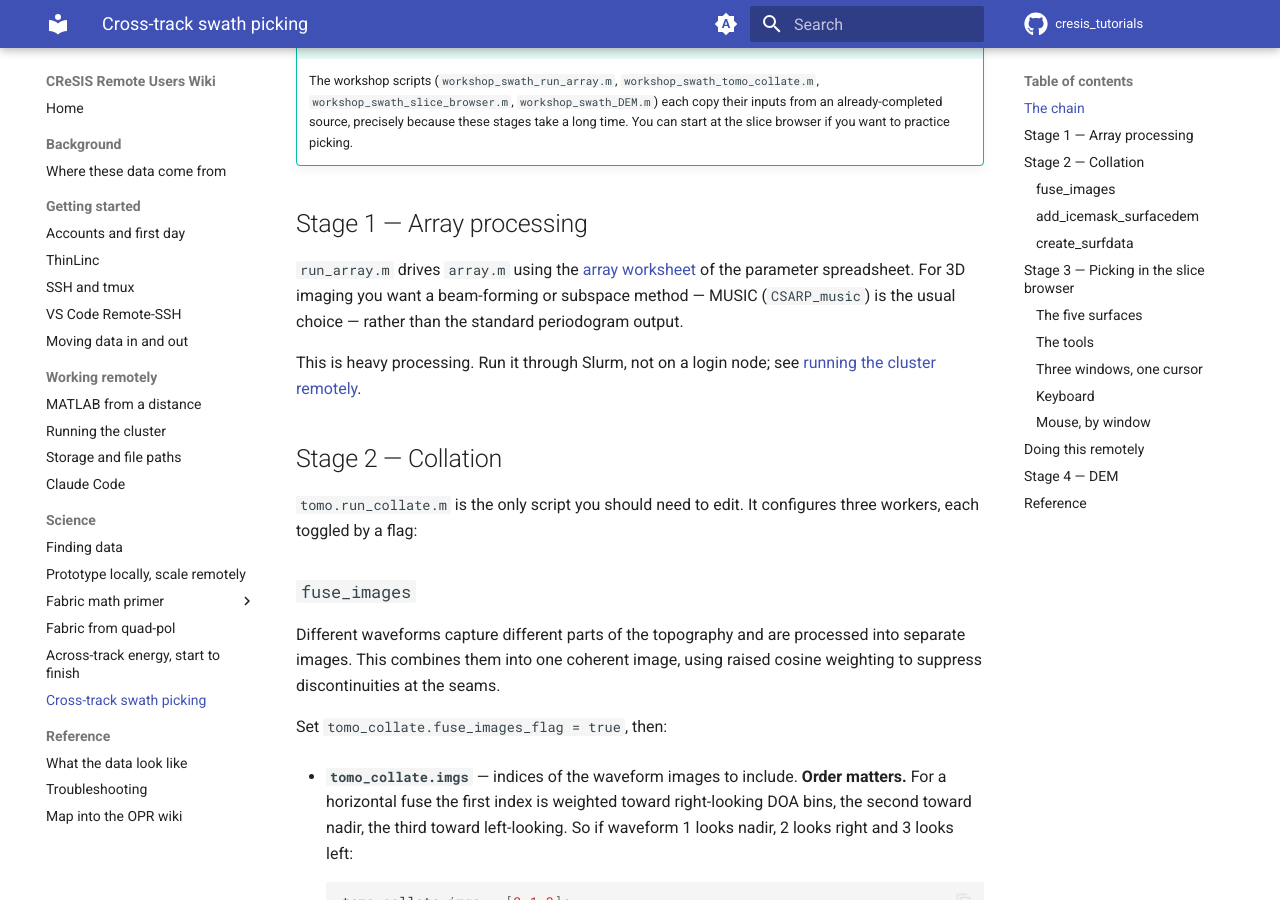
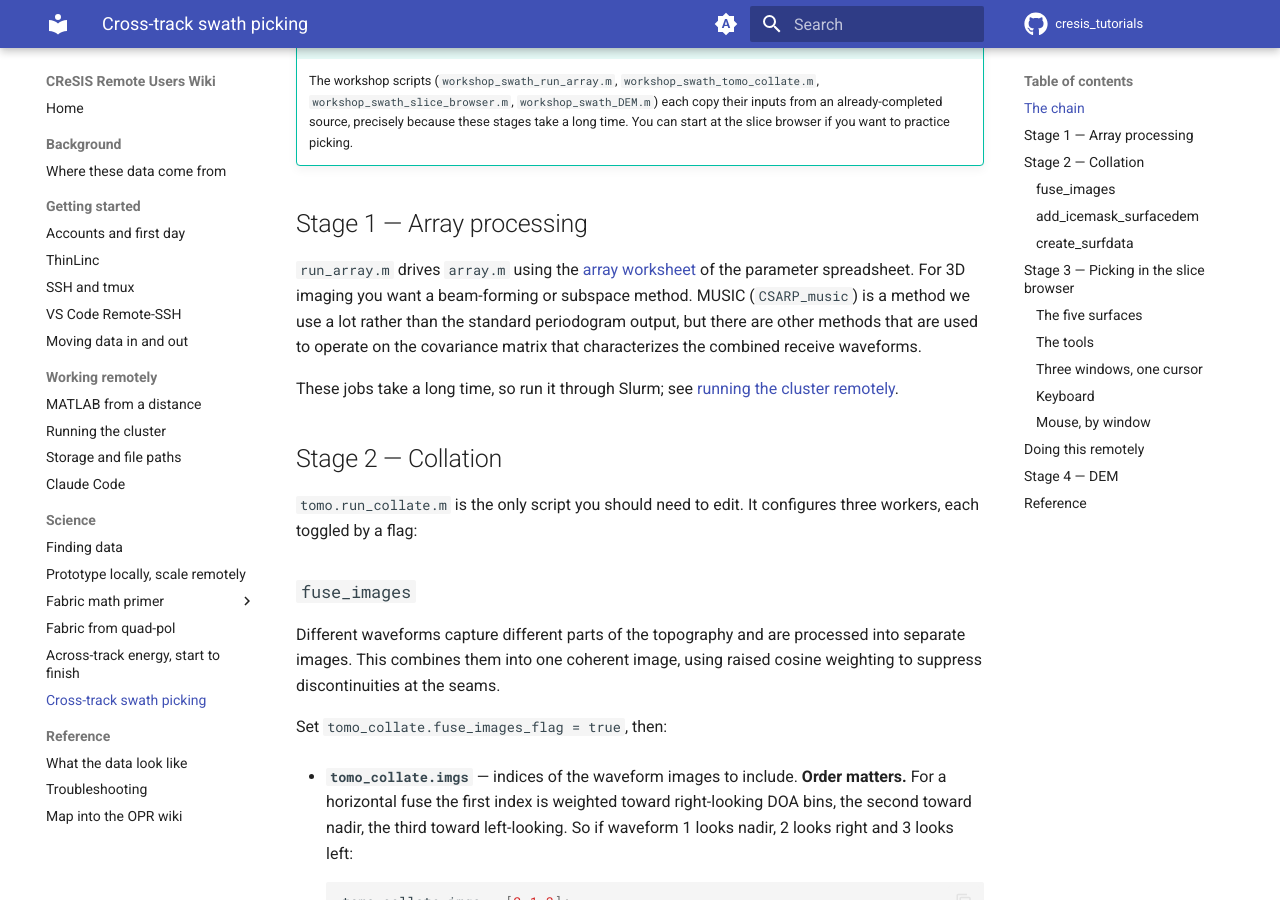
Before and after one commit to rice-glaciology/cresis_tutorials, an MkDocs documentation site: the page built from docs/science/swath-cross-track-picking.md, in a window 1280 px wide and 900 px high, scrolled down 870 px. Built offline with MkDocs 1.6.1 and Material for MkDocs 9.7.7, drawn with Linux system fonts in a browser that asks for light colours; comment, search, counter and statistics services are not loaded.

Commit message:
Update documentation for MUSIC method and job processing
Clarified the description of the MUSIC method and emphasized the need to run jobs through Slurm due to processing time.

```diff
--- a/docs/science/swath-cross-track-picking.md
+++ b/docs/science/swath-cross-track-picking.md
@@ -34,10 +34,10 @@ sar.m                        array.m                    tomo.run_collate    slic
 `run_array.m` drives `array.m` using the
 [array worksheet](https://gitlab.com/openpolarradar/opr/-/wikis/OPR-Toolbox-Guide#array-worksheet)
 of the parameter spreadsheet. For 3D imaging you want a beam-forming or
-subspace method — MUSIC (`CSARP_music`) is the usual choice — rather than the
-standard periodogram output.
+subspace method. MUSIC (`CSARP_music`) is a method we use a lot rather than the
+standard periodogram output, but there are other methods that are used to operate on the covariance matrix that characterizes the combined receive waveforms.
 
-This is heavy processing. Run it through Slurm, not on a login node; see
+These jobs take a long time, so run it through Slurm; see
 [running the cluster remotely](../working-remotely/cluster.md).
 
 ## Stage 2 — Collation
```
